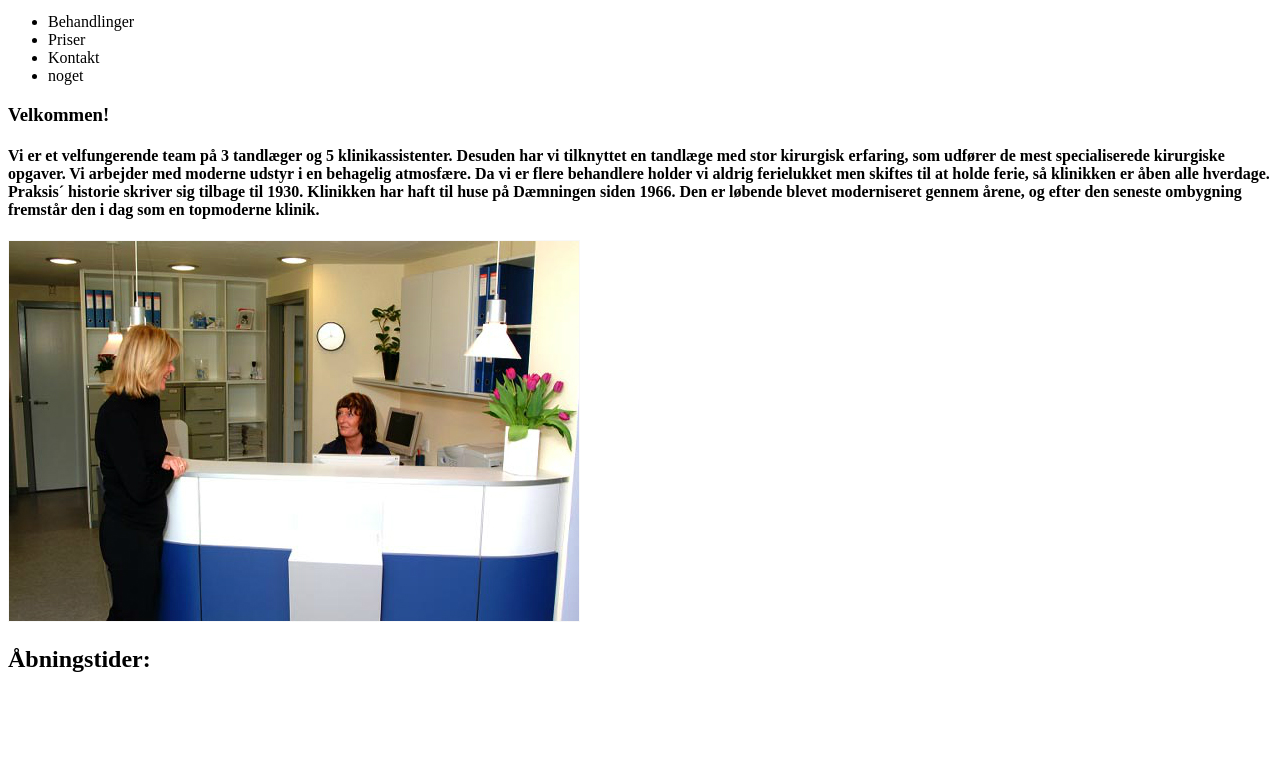
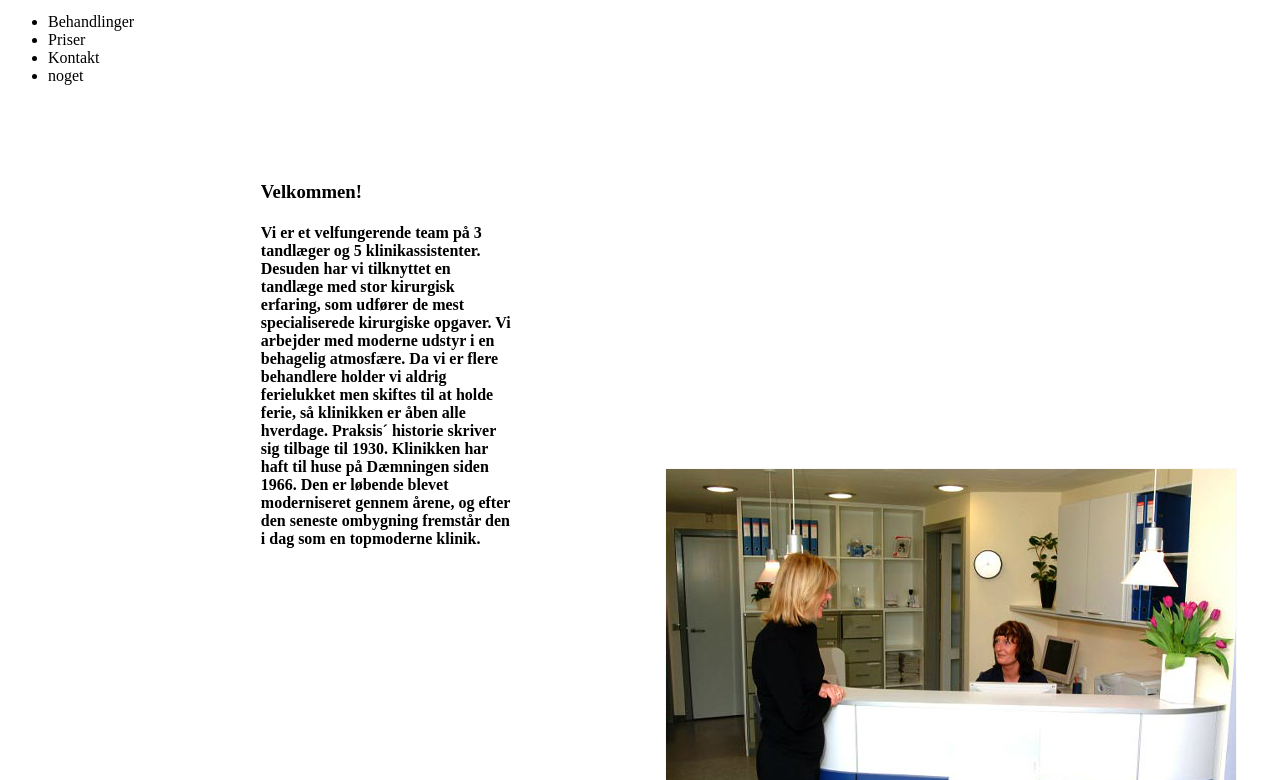
Before and after one commit to mettebk88/dentist, a plain HTML site: page tandlæge.html in a window 1280 px wide. Shown: the part 520-1300 px from the top of the page. Before the commit the page ends 1213 px from the top, so only its background shows below. Drawn offline with Linux system fonts and the light colour scheme.

Commit message:
Update style.css

```diff
--- a/style.css
+++ b/style.css
@@ -5,3 +5,29 @@
 
 
 }
+article {
+	display:inline-block;
+margin-left: 20%;
+
+float:left;
+}
+
+
+
+	 section#text1 {
+		 width:25%;
+		 margin-top:80px;}
+
+
+
+	section#pic1 {	 margin-right:20%;
+	margin-left:40%;
+	margin-top:-10%;
+
+		}
+
+		section#text2 {width:25%;
+		 margin-top:200px;
+
+
+			}
```
